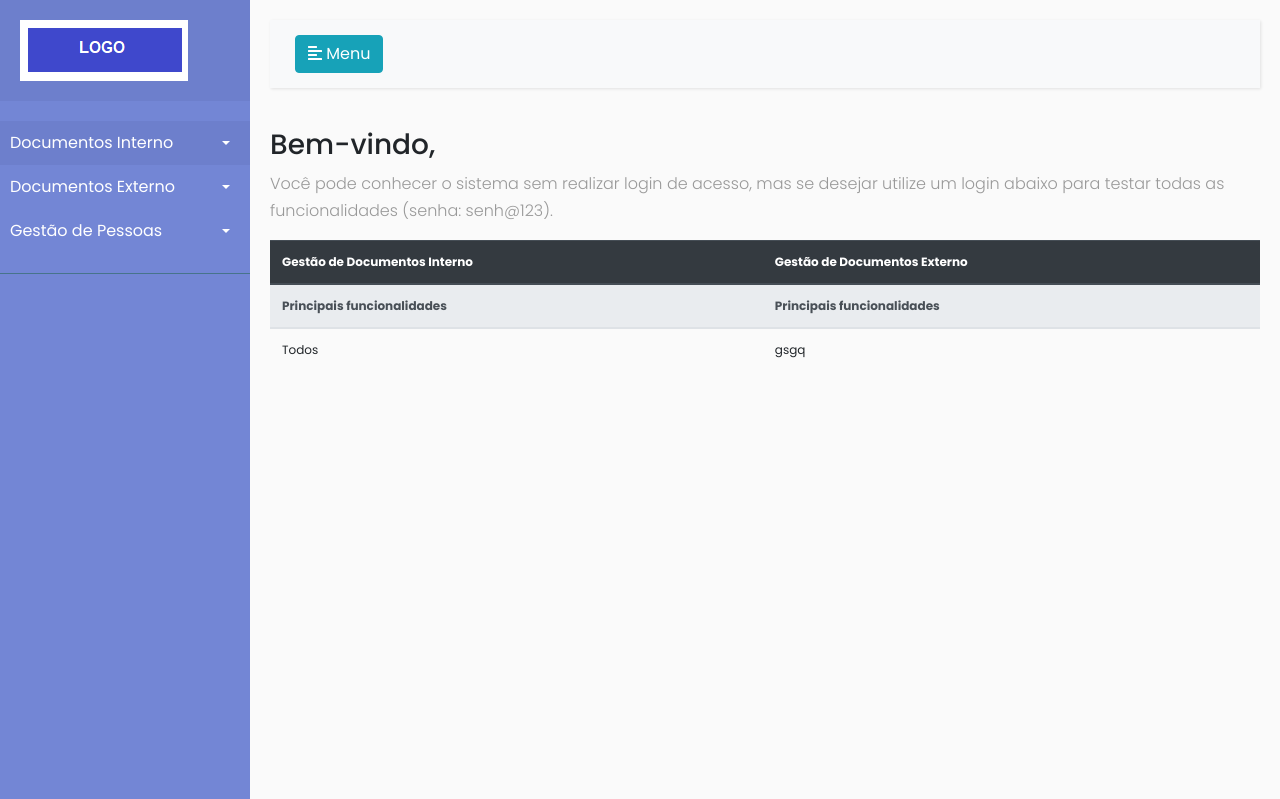
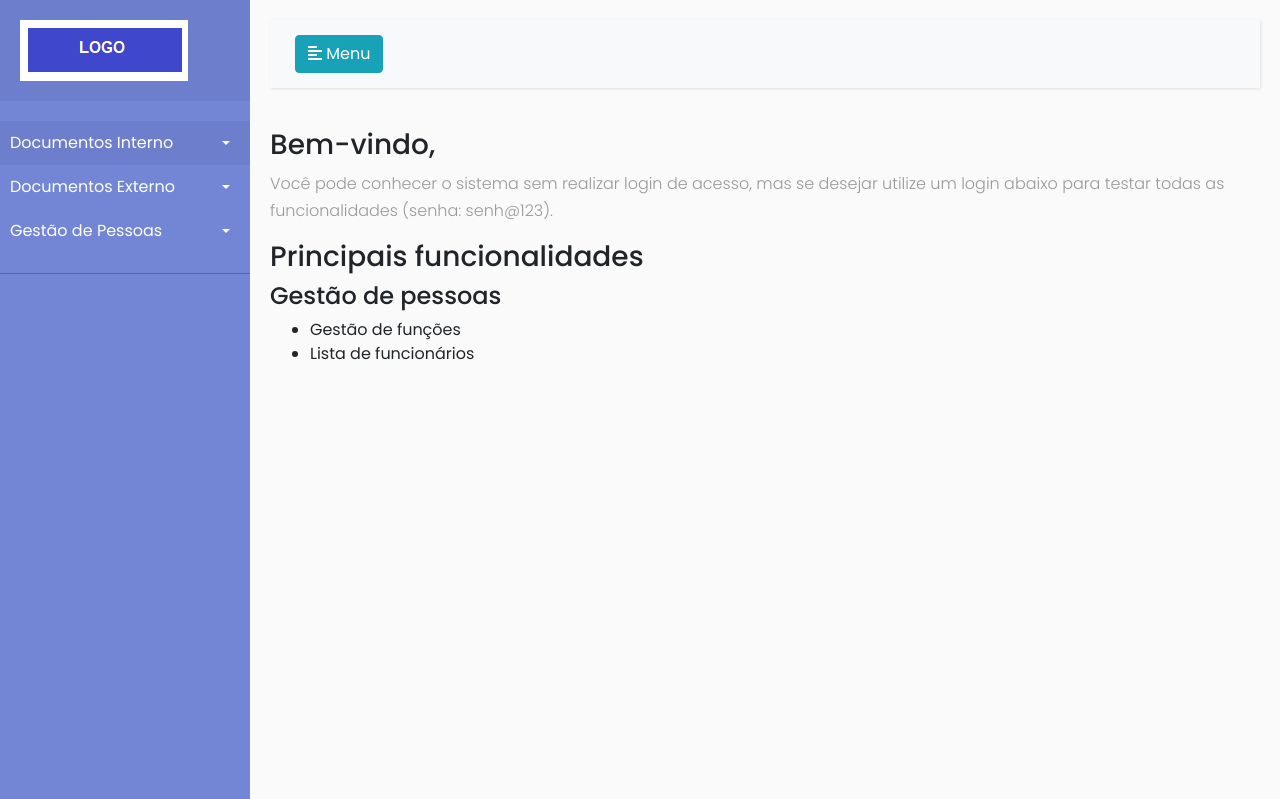
Before and after one commit to RobertaHauser/intranet-iso9001, a Django app: page / in a window 1280 px wide. Shown: the top 799 px of the page. Run offline with Django 3.2, Linux system fonts and the light colour scheme; some libraries are stand-ins or nearby versions.

Commit message:
Index, revisão geral

```diff
--- a/gestaologin/templates/index.html
+++ b/gestaologin/templates/index.html
@@ -7,28 +7,11 @@
 <p>Você pode conhecer o sistema sem realizar login de acesso, mas se desejar utilize um login abaixo
   para testar todas as funcionalidades (senha: senh@123).</p>
 
-    <div class="table-responsive">
-      <table class="table">
+<h3>Principais funcionalidades</h3>
+<h4>Gestão de pessoas</h4>
+<ul>
+  <li>Gestão de funções</li>
+  <li>Lista de funcionários</li>
+</ul>
 
-        <thead class="thead-dark">
-            <tr>
-              <th scope="col">Gestão de Documentos Interno</th>
-              <th scope="col">Gestão de Documentos Externo</th>
-            </tr>
-          </thead>
-
-        <thead class="thead-light">
-          <tr>
-            <th>Principais funcionalidades</th>
-            <th>Principais funcionalidades</th>
-          </tr>
-        </thead>
-        <tbody>
-          <tr>
-            <td>Todos</td>
-            <td>gsgq</td>
-          </tr>
-        </tbody>
-      </table>
-    </div>
 {% endblock %}
```
